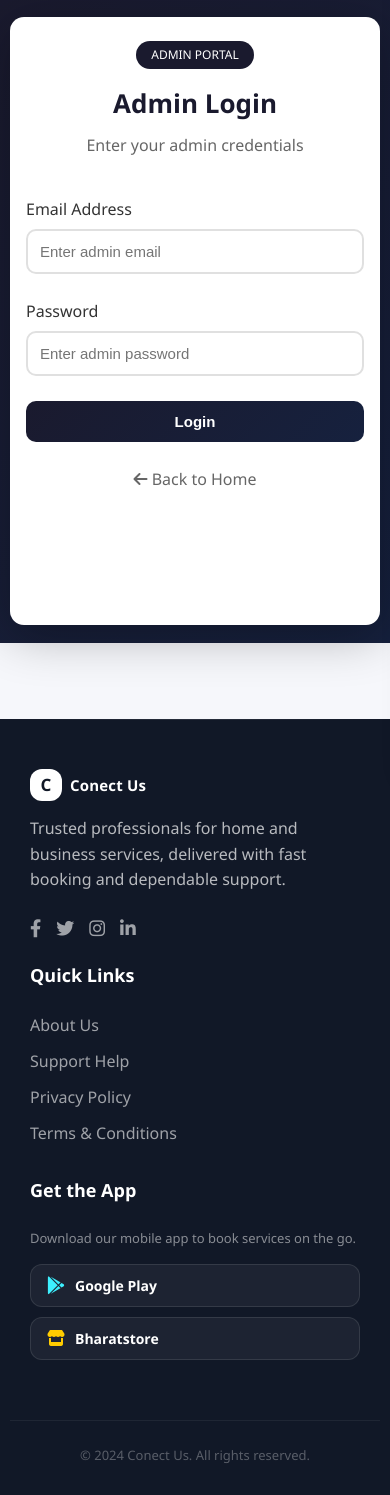
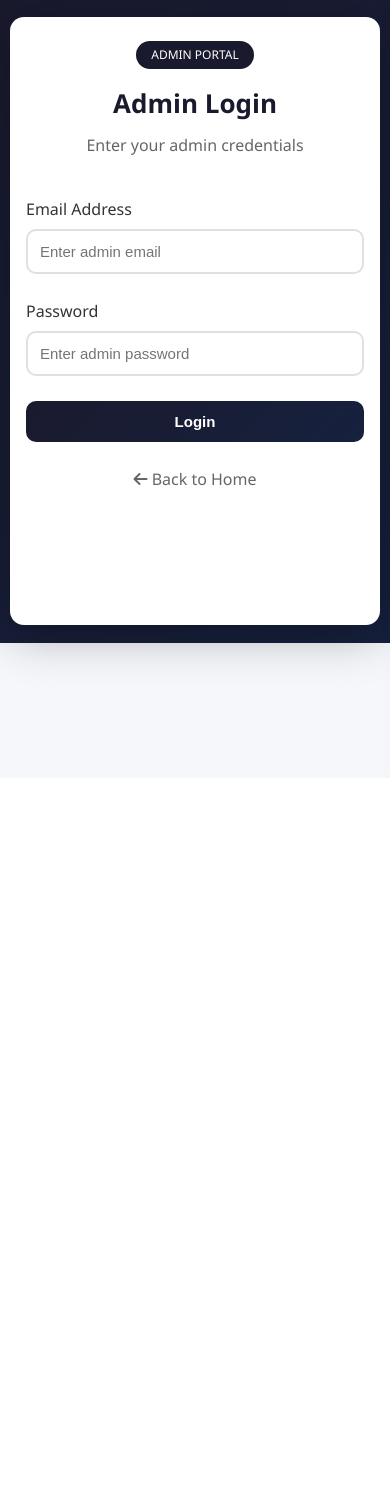
Before and after one commit to Kushalshah0306/Conect-Us, a Flask app: page /admin in a window 390 px wide. Shown: the part 66-1561 px from the top of the page. After the commit the page ends 740 px from the top, so only its background shows below. Run offline with Flask 3, Linux system fonts and the light colour scheme.

Commit message:
Add files via upload

```diff
--- a/app.py
+++ b/app.py
@@ -478,7 +478,48 @@ def book_service():
         'created_at': datetime.now(timezone.utc)
     })
 
-    flash('Service booked successfully!', 'success')
+    # Send Attractive Confirmation Email
+    if FLASK_MAIL_AVAILABLE:
+        try:
+            msg = Message(
+                subject=f'Booking Confirmed: {service_name} Request',
+                recipients=[current_user.email]
+            )
+            msg.html = f"""
+            <div style="font-family: 'Segoe UI', Tahoma, Geneva, Verdana, sans-serif; max-width: 600px; margin: 0 auto; border: 1px solid #e2e8f0; border-radius: 12px; overflow: hidden; background-color: #ffffff;">
+                <div style="background-color: #111827; padding: 40px 20px; text-align: center; color: #ffffff;">
+                    <h1 style="margin: 0; font-size: 32px; letter-spacing: 1px;">Conect Us</h1>
+                    <p style="margin: 10px 0 0; opacity: 0.8; font-size: 16px;">Professional Home Services</p>
+                </div>
+
+                <div style="padding: 40px 30px;">
+                    <h2 style="color: #1a1a2e; margin-top: 0; font-size: 24px;">Thank You for Your Booking!</h2>
+                    <p style="color: #4b5563; font-size: 16px; line-height: 1.6;">Hello <strong>{current_user.name}</strong>,</p>
+                    <p style="color: #4b5563; font-size: 16px; line-height: 1.6;">We've successfully received your request for <strong>{service_name}</strong>. Our team is currently reviewing your details and will get back to you shortly.</p>
+
+                    <div style="margin: 30px 0; background-color: #f9fafb; border-radius: 8px; padding: 25px; border-left: 4px solid #111827;">
+                        <h3 style="margin-top: 0; color: #111827; font-size: 18px;">Booking Summary</h3>
+                        <p style="margin: 8px 0; color: #374151;"><strong>Service:</strong> {service_name}</p>
+                        <p style="margin: 8px 0; color: #374151;"><strong>Address:</strong> {address}</p>
+                        <p style="margin: 8px 0; color: #374151;"><strong>Status:</strong> <span style="background-color: #fef3c7; color: #92400e; padding: 2px 8px; border-radius: 4px; font-size: 12px; font-weight: 600;">PENDING REVIEW</span></p>
+                    </div>
+
+                    <div style="text-align: center; margin-top: 40px;">
+                        <a href="{url_for('my_bookings', _external=True)}" style="background-color: #111827; color: #ffffff; text-decoration: none; padding: 15px 30px; border-radius: 30px; font-weight: 600; display: inline-block;">View My Bookings</a>
+                    </div>
+                </div>
+
+                <div style="background-color: #f3f4f6; padding: 30px; text-align: center; border-top: 1px solid #e5e7eb;">
+                    <p style="margin: 0; color: #6b7280; font-size: 14px;">Need help? Reply to this email or visit our Help Center.</p>
+                    <p style="margin: 10px 0 0; color: #9ca3af; font-size: 12px;">© {datetime.now().year} Conect Us Home Services. All Rights Reserved.</p>
+                </div>
+            </div>
+            """
+            mail.send(msg)
+        except Exception as e:
+            print(f"Failed to send booking confirmation email: {e}")
+
+    flash('Service booked successfully! A confirmation email has been sent to you.', 'success')
     return redirect(url_for('dashboard'))
 
 
@@ -605,74 +646,186 @@ def booking_pdf(booking_id):
 
     booking = to_dict_with_id(booking)
 
+    # Use io.BytesIO to create the PDF in memory
     buffer = io.BytesIO()
-    pdf = canvas.Canvas(buffer, pagesize=A4)
-    width, height = A4
-    y = height - 60
 
-    def write_line(text, font_name="Helvetica", font_size=11, line_gap=18):
-        nonlocal y
-        pdf.setFont(font_name, font_size)
-        for line in wrap_text(str(text), 95):
-            if y < 60:
-                pdf.showPage()
-                pdf.setFont(font_name, font_size)
-                y = height - 60
-            pdf.drawString(50, y, line)
-            y -= line_gap
+    from reportlab.platypus import SimpleDocTemplate, Paragraph, Spacer, Table, TableStyle, Image
+    from reportlab.lib.styles import getSampleStyleSheet, ParagraphStyle
+    from reportlab.lib import colors
+    from reportlab.lib.units import inch
 
-    def wrap_text(text, max_chars):
-        text = text or ""
-        words = text.split()
-        if not words:
-            return [""]
-        lines = []
-        current = words[0]
-        for word in words[1:]:
-            trial = f"{current} {word}"
-            if len(trial) <= max_chars:
-                current = trial
-            else:
-                lines.append(current)
-                current = word
-        lines.append(current)
-        return lines
+    doc = SimpleDocTemplate(buffer, pagesize=A4, rightMargin=50, leftMargin=50, topMargin=50, bottomMargin=50)
+    styles = getSampleStyleSheet()
 
-    pdf.setTitle(f"booking-{booking['id']}.pdf")
-    write_line("Conect Us Booking Request", "Helvetica-Bold", 18, 24)
-    write_line(f"Request ID: {booking['id']}", "Helvetica-Bold", 12, 20)
-    write_line("")
-    write_line(f"Service: {booking.get('service_name', 'N/A')}")
-    write_line(f"Customer: {booking.get('user_name', 'N/A')}")
-    write_line(f"Email: {booking.get('user_email', 'N/A')}")
-    write_line(f"Phone: {booking.get('user_phone', 'N/A')}")
-    write_line(f"Status: {booking.get('status', 'pending').capitalize()}")
+    # Custom Styles
+    title_style = ParagraphStyle(
+        'TitleStyle',
+        parent=styles['Heading1'],
+        fontSize=24,
+        textColor=colors.HexColor("#111827"),
+        spaceAfter=20,
+        alignment=0 # Left
+    )
 
-    created_at = booking.get('created_at')
-    if created_at:
-        write_line(f"Created At: {created_at.strftime('%Y-%m-%d %H:%M')}")
+    label_style = ParagraphStyle(
+        'LabelStyle',
+        parent=styles['Normal'],
+        fontSize=11,
+        fontName='Helvetica-Bold'
+    )
 
-    if booking.get('latitude') and booking.get('longitude'):
-        write_line(f"Location: {booking.get('latitude')}, {booking.get('longitude')}")
-    else:
-        write_line("Location: Not shared")
+    value_style = ParagraphStyle(
+        'ValueStyle',
+        parent=styles['Normal'],
+        fontSize=11,
+        fontName='Helvetica'
+    )
 
-    write_line("")
-    write_line("Address", "Helvetica-Bold", 12, 20)
-    write_line(booking.get('address', 'N/A'))
-    write_line("")
-    write_line("Description", "Helvetica-Bold", 12, 20)
-    write_line(booking.get('description', 'N/A'))
+    content = []
 
-    pdf.showPage()
-    pdf.save()
+    # Colorful Header: Full Width Brand Background
+    title_style_pdf = ParagraphStyle(
+        'TitleStylePDF',
+        parent=styles['Heading1'],
+        fontSize=28,
+        textColor=colors.white,
+        alignment=1, # Center
+        spaceAfter=15,
+        fontName='Helvetica-Bold'
+    )
+
+    id_style_pdf = ParagraphStyle(
+        'IdStylePDF',
+        parent=styles['Normal'],
+        fontSize=10,
+        textColor=colors.whitesmoke,
+        alignment=1, # Center
+        fontName='Helvetica'
+    )
+
+    # Header with colorful background
+    header_table_data = [
+        [Paragraph("Conect Us", title_style_pdf)],
+        [Paragraph(f"BOOKING REQUEST ID: {booking['id'][:12].upper()}", id_style_pdf)]
+    ]
+
+    header_table_full = Table(header_table_data, colWidths=[doc.width + doc.leftMargin + doc.rightMargin])
+    header_table_full.setStyle(TableStyle([
+        ('BACKGROUND', (0, 0), (-1, -1), colors.HexColor("#111827")),
+        ('TOPPADDING', (0, 0), (-1, -1), 30),
+        ('BOTTOMPADDING', (0, 0), (-1, -1), 30),
+        ('ALIGN', (0, 0), (-1, -1), 'CENTER'),
+        ('VALIGN', (0, 0), (-1, -1), 'MIDDLE'),
+    ]))
+
+    # We need to use a slightly wider table to cover the whole page width or adjust margins
+    # Let's stick to the doc width for safety or use negative margins if DocTemplate allows
+    content.append(header_table_full)
+    content.append(Spacer(1, 25))
+
+    # Section headers with colorful accent
+    section_style = ParagraphStyle(
+        'SectionStyle',
+        parent=styles['Heading2'],
+        fontSize=14,
+        textColor=colors.HexColor("#111827"),
+        spaceAfter=10,
+        borderPadding=(0, 0, 5, 0),
+        borderWidth=0,
+        borderColor=colors.HexColor("#111827")
+    )
+
+    # Thinner and brand-colored horizontal line
+    from reportlab.platypus import HRFlowable
+    content.append(HRFlowable(width="100%", thickness=1, color=colors.HexColor("#111827"), spaceAfter=25))
+
+    # Custom Styles for Colorful Table
+    label_style_white = ParagraphStyle(
+        'LabelStyleWhite',
+        parent=styles['Normal'],
+        fontSize=11,
+        textColor=colors.white,
+        fontName='Helvetica-Bold'
+    )
+
+    # Status-specific color
+    status_text = booking.get('status', 'pending').lower()
+    status_color = colors.HexColor("#111827") # Default
+    if status_text in ['accepted', 'completed']:
+        status_color = colors.HexColor("#10b981") # Green
+    elif status_text == 'pending':
+        status_color = colors.HexColor("#f59e0b") # Amber
+
+    # Main Info Table with vibrant headers
+    info_data = [
+        [Paragraph("Service Category", label_style_white), Paragraph(booking.get('service_name', 'N/A'), value_style)],
+        [Paragraph("Booking Status", label_style_white), Paragraph(f"<b>{booking.get('status', 'pending').upper()}</b>", ParagraphStyle('StatusStyle', parent=value_style, textColor=status_color))],
+        [Paragraph("Date Requested", label_style_white), Paragraph(booking.get('created_at').strftime('%Y-%m-%d %H:%M') if booking.get('created_at') else 'N/A', value_style)],
+    ]
+
+    info_table = Table(info_data, colWidths=[2.2*inch, 4.3*inch], rowHeights=35)
+    info_table.setStyle(TableStyle([
+        ('GRID', (0, 0), (-1, -1), 1, colors.HexColor("#111827")),
+        ('BACKGROUND', (0, 0), (0, -1), colors.HexColor("#111827")),
+        ('VALIGN', (0, 0), (-1, -1), 'MIDDLE'),
+        ('LEFTPADDING', (0, 0), (-1, -1), 15),
+    ]))
+
+    content.append(Paragraph("Booking Details", section_style))
+    content.append(Spacer(1, 10))
+    content.append(info_table)
+    content.append(Spacer(1, 20))
+
+    # Customer Table with vibrant headers
+    customer_data = [
+        [Paragraph("Customer Name", label_style_white), Paragraph(booking.get('user_name', 'N/A'), value_style)],
+        [Paragraph("Email Address", label_style_white), Paragraph(booking.get('user_email', 'N/A'), value_style)],
+        [Paragraph("Phone Number", label_style_white), Paragraph(booking.get('user_phone', 'N/A'), value_style)],
+        [Paragraph("Full Address", label_style_white), Paragraph(booking.get('address', 'N/A'), value_style)],
+    ]
+
+    customer_table = Table(customer_data, colWidths=[2.2*inch, 4.3*inch], rowHeights=None)
+    customer_table.setStyle(TableStyle([
+        ('GRID', (0, 0), (-1, -1), 1, colors.HexColor("#111827")),
+        ('BACKGROUND', (0, 0), (0, -1), colors.HexColor("#1d293f")),
+        ('VALIGN', (0, 0), (-1, -1), 'TOP'),
+        ('TOPPADDING', (0, 0), (-1, -1), 12),
+        ('BOTTOMPADDING', (0, 0), (-1, -1), 12),
+        ('LEFTPADDING', (0, 0), (-1, -1), 15),
+    ]))
+
+    content.append(Paragraph("Customer Information", section_style))
+    content.append(Spacer(1, 10))
+    content.append(customer_table)
+    content.append(Spacer(1, 25))
+
+    # Description
+    content.append(Paragraph("Work Description", section_style))
+    content.append(Spacer(1, 8))
+    content.append(Paragraph(booking.get('description') or 'No description provided.', value_style))
+    content.append(Spacer(1, 40))
+
+    # Centered Footer Function (updated with more color/style)
+    def add_footer(canvas, doc):
+        canvas.saveState()
+        canvas.setStrokeColor(colors.HexColor("#111827"))
+        canvas.setLineWidth(2)
+        canvas.line(0.5*inch, 0.95*inch, A4[0]-0.5*inch, 0.95*inch)
+
+        canvas.setFont('Helvetica', 9)
+        canvas.setFillColor(colors.HexColor("#111827"))
+        canvas.drawString(0.5*inch, 0.75 * inch, f"© {datetime.now().year} Conect Us Home Services Platform")
+        canvas.drawRightString(A4[0] - 0.5*inch, 0.75 * inch, f"Official Service Document - Page {doc.page}")
+        canvas.restoreState()
+
+    doc.build(content, onFirstPage=add_footer, onLaterPages=add_footer)
+
     buffer.seek(0)
-
     return send_file(
         buffer,
         mimetype='application/pdf',
         as_attachment=True,
-        download_name=f"booking-request-{booking['id']}.pdf"
+        download_name=f"booking-request-{booking['id'][:8]}.pdf"
     )
 
 def init_db():
--- a/templates/base.html
+++ b/templates/base.html
@@ -128,6 +128,15 @@
             &copy; 2024 Conect Us. All rights reserved.
         </div>
     </footer>
+
+    <style>
+        /* Hide footer on mobile devices as requested */
+        @media (max-width: 600px) {
+            .site-footer {
+                display: none !important;
+            }
+        }
+    </style>
 
     <!-- Admin Locker Modal -->
     <div id="admin-locker" style="display:none; position:fixed; top:0; left:0; width:100%; height:100%; background:rgba(0,0,0,0.85); z-index:9999; align-items:center; justify-content:center; backdrop-filter: blur(5px);">
```
Also changed, not shown: static/manifest.json.
